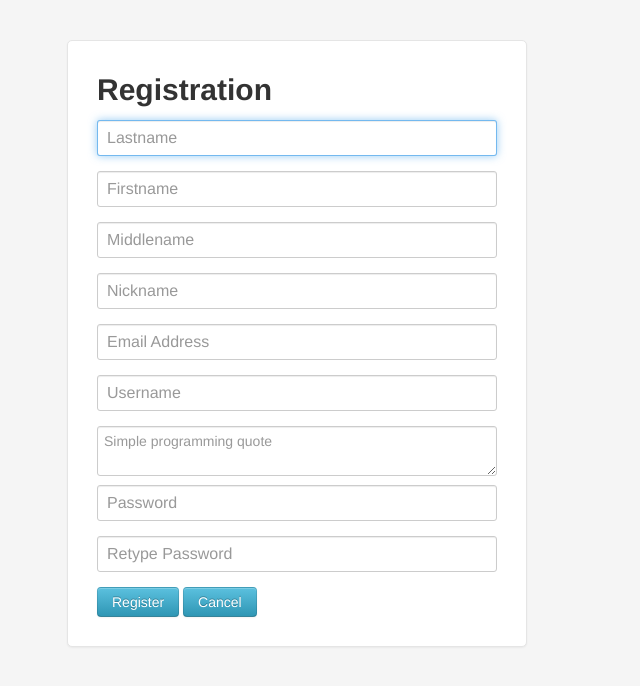
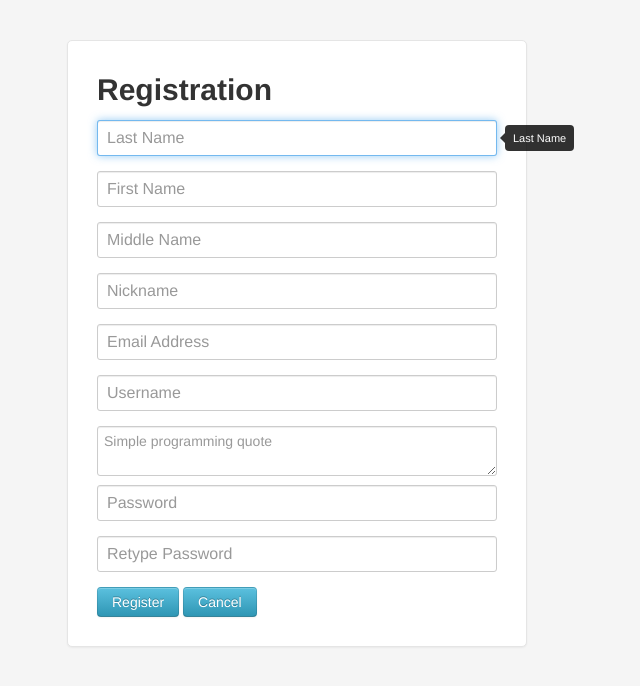
Before and after one commit to janelabs/proglounge, a CodeIgniter app: page /register in a window 1280 px wide. Shown: the top 686 px of the page, without its empty margins (343-983 px from the left). Run offline with CodeIgniter, Linux system fonts and the light colour scheme.

Commit message:
added tooltips to login and register views

```diff
--- a/application/views/header.php
+++ b/application/views/header.php
@@ -3,7 +3,7 @@
 <head>
     <meta charset="utf-8">
     <title>Programmers Lounge</title>
-    <link rel="stylesheet" type="text/css" href="<?php echo base_url('public/css/bootstrap.css'); ?>">
+    <link rel="stylesheet" type="text/css" href="<?php echo base_url('public/css/bootstrap.min.css'); ?>">
     <link rel="stylesheet" type="text/css" href="<?php echo base_url('public/css/style.css'); ?>">
     <script type="text/javascript" src="<?php echo base_url('public/js/jquery.js'); ?>"></script>
     <script type="text/javascript" src="<?php echo base_url('public/js/bootstrap.min.js'); ?>"></script>
--- a/application/views/register_view.php
+++ b/application/views/register_view.php
@@ -44,6 +44,20 @@
     </style>
 	<script type="text/javascript" src="<?php echo base_url('public/js/jquery.js'); ?>"></script>
     <script type="text/javascript" src="<?php echo base_url('public/js/bootstrap.min.js'); ?>"></script>
+    <script>
+		$(document).ready(function(){
+			 $('#last_name').focus();
+			 $('#last_name').tooltip('show');
+
+			 $('.input-block-level').focus(function(){
+			 	$(this).tooltip('show');
+			 });
+
+			 $('.input-block-level').blur(function(){
+			   	$(this).tooltip('hide');
+			 });
+		});
+    </script>
     <!-- HTML5 shim, for IE6-8 support of HTML5 elements -->
     <!--[if lt IE 9]>
       <script src="http://html5shim.googlecode.com/svn/trunk/html5.js"></script>
@@ -66,35 +80,28 @@
 	      		<strong>Error: </strong><?php echo $register_error ?>
 	      	</div>
 	      	<?php } ?>
-        <input type="text" rel="popover" data-placement="right" data-content="Vivamus sagittis lacus vel augue laoreet rutrum faucibus." id="last_name" name="last_name" class="input-block-level" value="<?php echo $user_input['last_name'] ?>" placeholder="Lastname">
-        <input type="text" name="first_name" class="input-block-level" value="<?php echo $user_input['first_name'] ?>" placeholder="Firstname">
-        <input type="text" name="middle_name" class="input-block-level" value="<?php echo $user_input['middle_name'] ?>" placeholder="Middlename">
-        <input type="text" name="nickname" class="input-block-level" value="<?php echo $user_input['nickname'] ?>" placeholder="Nickname">
-        <input type="text" name="email_address" class="input-block-level" value="<?php echo $user_input['email_address'] ?>" placeholder="Email Address">
-        <input type="text" name="username" class="input-block-level" value="<?php echo $user_input['username'] ?>" placeholder="Username">
-        <textarea name="bio" class="input-block-level" placeholder="Simple programming quote"><?php echo $user_input['bio'] ?></textarea>
-        <input type="password" name="password" class="input-block-level" placeholder="Password">
-        <input type="password" name="repassword" class="input-block-level" placeholder="Retype Password">
+        <input type="text" id="last_name" name="last_name" class="input-block-level" value="<?php echo $user_input['last_name'] ?>" placeholder="Last Name"
+        rel="tooltip" data-placement="right" data-original-title="Last Name">
+        <input type="text" name="first_name" class="input-block-level" value="<?php echo $user_input['first_name'] ?>" placeholder="First Name"
+        rel="tooltip" data-placement="right" data-original-title="First Name">
+        <input type="text" name="middle_name" class="input-block-level" value="<?php echo $user_input['middle_name'] ?>" placeholder="Middle Name"
+        rel="tooltip" data-placement="right" data-original-title="Middle Name">
+        <input type="text" name="nickname" class="input-block-level" value="<?php echo $user_input['nickname'] ?>" placeholder="Nickname"
+        rel="tooltip" data-placement="right" data-original-title="Nickname">
+        <input type="text" name="email_address" class="input-block-level" value="<?php echo $user_input['email_address'] ?>" placeholder="Email Address"
+        rel="tooltip" data-placement="right" data-original-title="Email Address">
+        <input type="text" name="username" class="input-block-level" value="<?php echo $user_input['username'] ?>" placeholder="Username"
+        rel="tooltip" data-placement="right" data-original-title="Username">
+        <textarea name="bio" class="input-block-level" placeholder="Simple programming quote"
+      	rel="tooltip" data-placement="right" data-original-title="Simple programming quote"><?php echo $user_input['bio'] ?></textarea>
+        <input type="password" name="password" class="input-block-level" placeholder="Password"
+        rel="tooltip" data-placement="right" data-original-title="Password">
+        <input type="password" name="repassword" class="input-block-level" placeholder="Retype Password"
+        rel="tooltip" data-placement="right" data-original-title="Retype Password">
         <button type="submit" id="btnlog" class="btn btn-info" data-loading-text="Registering...">Register</button>
         <a href="<?php echo site_url(); ?>" class="btn btn-info">Cancel</a>
 
       </form>
     </div> <!-- /container -->
-    <script type="text/javascript">
-	    $('#btnlog').click(function(){
-	    	$('#btnlog').button('loading');
-	    });
-
-	    $('.input-block-level').click(function() {
-	    	var id = $(this).attr('id');
-	    	$('#'+id).focus(function(){
-		    	$('#last_name').popover();
-			});
-
-			$('#'+id).blur(function(){
-		    	$('#last_name').popover('hide');
-			});
-	    });
-    </script>
   </body>
 </html>
```
Also changed, not shown: application/views/login_view.php (+25 -8 lines).
